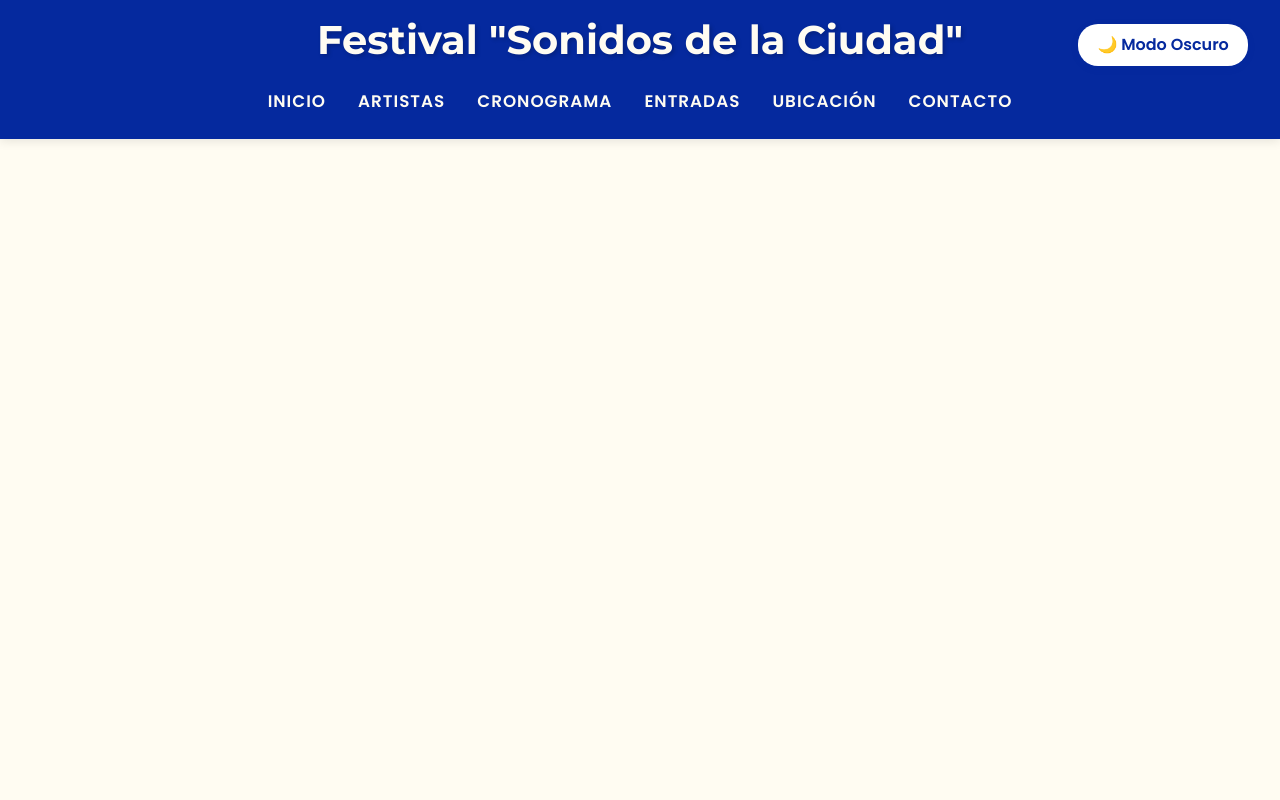
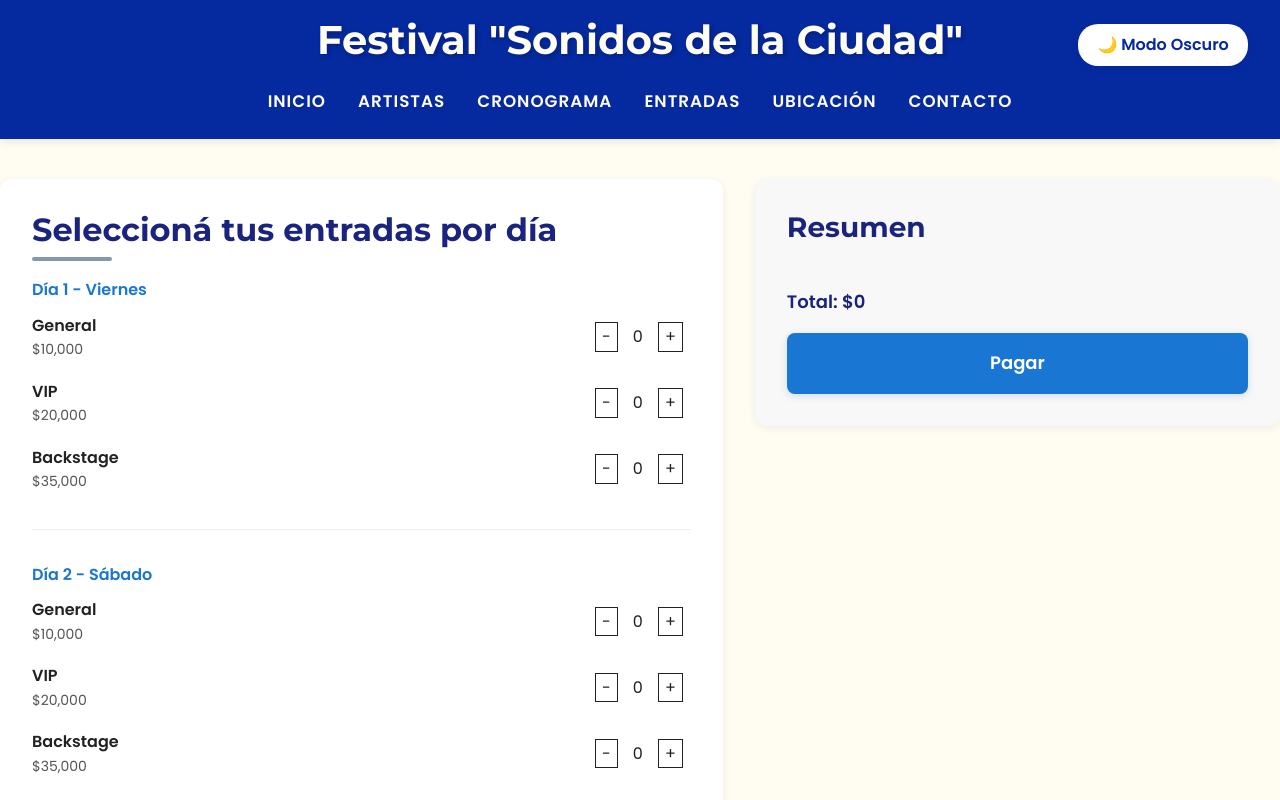
Before and after one commit to alisho0/festival-musica-react, a React (Vite) app: page /carrito-entradas in a window 1280 px wide. Shown: the top 800 px of the page. Built offline with nearby package versions, Linux system fonts and the light colour scheme.

Commit message:
Implementacion de la seccion de entradas con carrito de compra

```diff
--- a/src/FestivalApp.jsx
+++ b/src/FestivalApp.jsx
@@ -6,6 +6,7 @@ import { Entradas } from "./pages/Entradas"
 import { Ubicacion } from "./pages/Ubicacion"
 import { Contacto } from "./pages/Contacto"
 import { Cronograma } from "./pages/Cronograma"
+import CarritoEntradas from "./pages/CarritoEntradas"
 
 
 function FestivalApp() {
@@ -18,6 +19,7 @@ function FestivalApp() {
         <Route path="/" element={<Inicio />} />
         <Route path="artistas" element={<Artistas />} />
         <Route path="entradas" element={<Entradas />} />
+        <Route path="carrito-entradas" element={<CarritoEntradas />} />
         <Route path="ubicacion" element={<Ubicacion />} />
         <Route path="contacto" element={<Contacto />} />
         <Route path="cronograma" element={<Cronograma />}/>
--- /dev/null
+++ b/src/components/SweetAlert.js
@@ -0,0 +1,3 @@
+// Este archivo es necesario para importar SweetAlert2 en el proyecto
+import Swal from 'sweetalert2';
+export default Swal;
--- a/src/index.css
+++ b/src/index.css
@@ -625,3 +625,45 @@ footer a:hover {
   text-align: center;
   z-index: 2;
 }
+
+/* Carrito entradas modo claro */
+.carrito-container {
+  /* No color de fondo, se adapta al body */
+}
+.carrito-card {
+  background: #fff;
+  border-radius: 12px;
+  box-shadow: 0 2px 8px #0001;
+  padding: 32px;
+}
+.carrito-resumen {
+  background: #f8f8f8;
+  border-radius: 12px;
+  box-shadow: 0 2px 8px #0001;
+  padding: 32px;
+}
+
+/* Carrito modo oscuro mejorado */
+.dark-mode .carrito-card {
+  background: #232323 !important;
+  color: #f2f2f2 !important;
+  border: 1.5px solid #444 !important;
+  box-shadow: 0 2px 16px rgba(0,0,0,0.25) !important;
+}
+.dark-mode .carrito-resumen {
+  background: #181818 !important;
+  color: #f2f2f2 !important;
+  border: 1.5px solid #333 !important;
+  box-shadow: 0 2px 16px rgba(0,0,0,0.25) !important;
+}
+.dark-mode .carrito-card button,
+.dark-mode .carrito-resumen button {
+  background: #333 !important;
+  color: #fff !important;
+  border: 1px solid #555 !important;
+}
+.dark-mode .carrito-card button:hover,
+.dark-mode .carrito-resumen button:hover {
+  background: #1976d2 !important;
+  color: #fff !important;
+}
--- /dev/null
+++ b/src/pages/CarritoEntradas.jsx
@@ -0,0 +1,150 @@
+import React, { useState, useEffect } from "react";
+import Swal from "sweetalert2";
+import "../index.css";
+
+const ENTRADAS = [
+  { id: 1, nombre: "General", precio: 10000 },
+  { id: 2, nombre: "VIP", precio: 20000 },
+  { id: 3, nombre: "Backstage", precio: 35000 },
+];
+
+const DIAS = [
+  { id: 1, nombre: "Día 1 - Viernes" },
+  { id: 2, nombre: "Día 2 - Sábado" },
+  { id: 3, nombre: "Día 3 - Domingo" },
+];
+
+// Estado inicial: cantidades[día][tipoEntrada] = cantidad
+const getInitialCantidades = () => {
+  const obj = {};
+  DIAS.forEach((dia) => {
+    obj[dia.id] = {};
+    ENTRADAS.forEach((e) => {
+      obj[dia.id][e.id] = 0;
+    });
+  });
+  return obj;
+};
+
+export default function CarritoEntradas() {
+  // Estado reactivo para modo oscuro
+  const [isDark, setIsDark] = useState(() => document.body.classList.contains("dark-mode"));
+  useEffect(() => {
+    const observer = new MutationObserver(() => {
+      setIsDark(document.body.classList.contains("dark-mode"));
+    });
+    observer.observe(document.body, { attributes: true, attributeFilter: ["class"] });
+    return () => observer.disconnect();
+  }, []);
+
+  const [cantidades, setCantidades] = useState(getInitialCantidades());
+
+  const handleCantidad = (diaId, entradaId, valor) => {
+    setCantidades((prev) => ({
+      ...prev,
+      [diaId]: {
+        ...prev[diaId],
+        [entradaId]: Math.max(0, prev[diaId][entradaId] + valor),
+      },
+    }));
+  };
+
+  const subtotal = DIAS.reduce(
+    (accDias, dia) =>
+      accDias +
+      ENTRADAS.reduce(
+        (accEnt, entrada) => accEnt + cantidades[dia.id][entrada.id] * entrada.precio,
+        0
+      ),
+    0
+  );
+
+  const handlePagar = () => {
+    if (subtotal === 0) {
+      Swal.fire({
+        icon: "warning",
+        title: "Carrito vacío",
+        text: "Agrega al menos una entrada para continuar.",
+      });
+      return;
+    }
+    // Resumen por día
+    let resumen = "";
+    DIAS.forEach((dia) => {
+      const totalDia = ENTRADAS.reduce(
+        (acc, entrada) => acc + cantidades[dia.id][entrada.id],
+        0
+      );
+      if (totalDia > 0) {
+        resumen += `<b>${dia.nombre}</b><ul style='text-align:left;'>`;
+        ENTRADAS.forEach((entrada) => {
+          if (cantidades[dia.id][entrada.id] > 0) {
+            resumen += `<li>${entrada.nombre} x ${cantidades[dia.id][entrada.id]} = $${(
+              cantidades[dia.id][entrada.id] * entrada.precio
+            ).toLocaleString()}</li>`;
+          }
+        });
+        resumen += `</ul>`;
+      }
+    });
+    Swal.fire({
+      icon: "success",
+      title: "¡Compra realizada!",
+      html: `${resumen}<b>Total:</b> $${subtotal.toLocaleString()}`,
+      confirmButtonText: "OK",
+      width: 500,
+    });
+    setCantidades(getInitialCantidades());
+  };
+
+  return (
+    <div className="carrito-container" style={{ display: "flex", gap: 32, justifyContent: "center", marginTop: 40 }}>
+      {/* Columna izquierda: selección de días y entradas */}
+      <div className="carrito-card" style={{ flex: 1, background: isDark ? "#232323" : "#fff", color: isDark ? "#f2f2f2" : "#222", border: isDark ? "1.5px solid #444" : "none", boxShadow: isDark ? "0 2px 16px rgba(0,0,0,0.25)" : "0 2px 8px #0001" }}>
+        <h2 style={{ color: isDark ? "#90caf9" : "#1a237e" }}>Seleccioná tus entradas por día</h2>
+        {DIAS.map((dia) => (
+          <div key={dia.id} style={{ marginBottom: 32, borderBottom: isDark ? "1px solid #333" : "1px solid #eee", paddingBottom: 18 }}>
+            <div style={{ fontWeight: 700, color: isDark ? "#90caf9" : "#1976d2", marginBottom: 10 }}>{dia.nombre}</div>
+            {ENTRADAS.map((entrada) => (
+              <div key={entrada.id} style={{ display: "flex", alignItems: "center", marginBottom: 18 }}>
+                <div style={{ flex: 1 }}>
+                  <strong style={{ color: isDark ? "#e0e0e0" : "#222" }}>{entrada.nombre}</strong>
+                  <div style={{ fontSize: 14, color: isDark ? "#bdbdbd" : "#555" }}>${entrada.precio.toLocaleString()}</div>
+                </div>
+                <button onClick={() => handleCantidad(dia.id, entrada.id, -1)} style={{ margin: "0 8px", background: isDark ? "#232323" : "#fff", color: isDark ? "#fff" : "#222", border: isDark ? "1px solid #555" : "1px solid #222" }}>-</button>
+                <span style={{ minWidth: 24, textAlign: "center", color: isDark ? "#fff" : "#222" }}>{cantidades[dia.id][entrada.id]}</span>
+                <button onClick={() => handleCantidad(dia.id, entrada.id, 1)} style={{ margin: "0 8px", background: isDark ? "#232323" : "#fff", color: isDark ? "#fff" : "#222", border: isDark ? "1px solid #555" : "1px solid #222" }}>+</button>
+              </div>
+            ))}
+          </div>
+        ))}
+      </div>
+      {/* Columna derecha: resumen y pagar */}
+      <div className="carrito-resumen" style={{ flex: 0.7, background: isDark ? "#181818" : "#f8f8f8", color: isDark ? "#f2f2f2" : "#222", border: isDark ? "1.5px solid #333" : "none", display: "flex", flexDirection: "column", height: "100%" }}>
+        <h3 style={{ color: isDark ? "#90caf9" : "#1a237e" }}>Resumen</h3>
+        <div style={{ maxHeight: 220, overflowY: "auto", marginBottom: 12, flex: 1 }}>
+          {DIAS.map(dia => (
+            ENTRADAS.some(e => cantidades[dia.id][e.id] > 0) && (
+              <div key={dia.id} style={{ marginBottom: 10 }}>
+                <div style={{ fontWeight: 600, color: isDark ? "#90caf9" : "#1976d2" }}>{dia.nombre}</div>
+                <ul style={{ listStyle: "none", padding: 0, margin: 0 }}>
+                  {ENTRADAS.filter(e => cantidades[dia.id][e.id] > 0).map(entrada => (
+                    <li key={entrada.id} style={{ marginBottom: 4, color: isDark ? "#e0e0e0" : "#222" }}>
+                      {entrada.nombre} x {cantidades[dia.id][entrada.id]} = <strong>${(cantidades[dia.id][entrada.id] * entrada.precio).toLocaleString()}</strong>
+                    </li>
+                  ))}
+                </ul>
+              </div>
+            )
+          ))}
+        </div>
+        <div style={{ margin: "16px 0", fontWeight: "bold", fontSize: 18, color: isDark ? "#90caf9" : "#1a237e" }}>
+          Total: ${subtotal.toLocaleString()}
+        </div>
+        <button onClick={handlePagar} style={{ background: isDark ? "#1976d2" : "#1976d2", color: "#fff", border: 0, borderRadius: 8, padding: "16px 0", fontSize: 18, cursor: "pointer", width: "100%", marginTop: "auto", fontWeight: 600, boxShadow: isDark ? "0 2px 16px rgba(0,0,0,0.25)" : "0 2px 8px #1976d233" }}>
+          Pagar
+        </button>
+      </div>
+    </div>
+  );
+}
--- a/src/pages/Entradas.jsx
+++ b/src/pages/Entradas.jsx
@@ -1,7 +1,66 @@
 import React from 'react'
+import { useNavigate } from "react-router-dom";
 
 export const Entradas = () => {
+  const navigate = useNavigate();
+  // Detectar modo oscuro
+  const isDark = document.body.classList.contains("dark-mode");
   return (
-    <div>Entradas</div>
-  )
+    <div
+      style={{
+        maxWidth: 600,
+        margin: "40px auto",
+        background: isDark ? "#232323" : "#fff",
+        borderRadius: 12,
+        boxShadow: isDark
+          ? "0 2px 16px rgba(0,0,0,0.25)"
+          : "0 2px 8px #0001",
+        padding: 32,
+        color: isDark ? "#f2f2f2" : "#222",
+        border: isDark ? "1.5px solid #444" : "none",
+        transition: "background 0.3s, color 0.3s"
+      }}
+    >
+      <h2 style={{ color: isDark ? "#90caf9" : "#1a237e", fontWeight: 700, marginBottom: 8 }}>
+        Compra de entradas
+      </h2>
+      <div
+        style={{
+          width: 60,
+          height: 4,
+          background: isDark ? "#1976d2" : "#90caf9",
+          borderRadius: 2,
+          marginBottom: 24
+        }}
+      />
+      <p style={{ fontSize: 17, color: isDark ? "#e0e0e0" : "#333", marginBottom: 12 }}>
+        Para comprar tus entradas, visita nuestro sitio web oficial o acércate a los puntos de venta autorizados.
+      </p>
+      <p style={{ fontSize: 16, color: isDark ? "#bdbdbd" : "#555", marginBottom: 28 }}>
+        Recuerda que las entradas son limitadas y se agotan rápidamente, así que asegúrate de conseguir la tuya a tiempo.
+      </p>
+      <button
+        onClick={() => navigate("/carrito-entradas")}
+        style={{
+          background: isDark
+            ? "linear-gradient(90deg, #1976d2 60%, #333 100%)"
+            : "linear-gradient(90deg, #1976d2 60%, #64b5f6 100%)",
+          color: "#fff",
+          border: 0,
+          borderRadius: 8,
+          padding: "14px 0",
+          fontSize: 18,
+          fontWeight: 600,
+          width: "100%",
+          boxShadow: isDark
+            ? "0 2px 16px rgba(0,0,0,0.25)"
+            : "0 2px 8px #1976d233",
+          cursor: "pointer",
+          transition: "background 0.2s"
+        }}
+      >
+        Comprar entradas
+      </button>
+    </div>
+  );
 }
```
Also changed, not shown: sweetalert2.txt (added).
